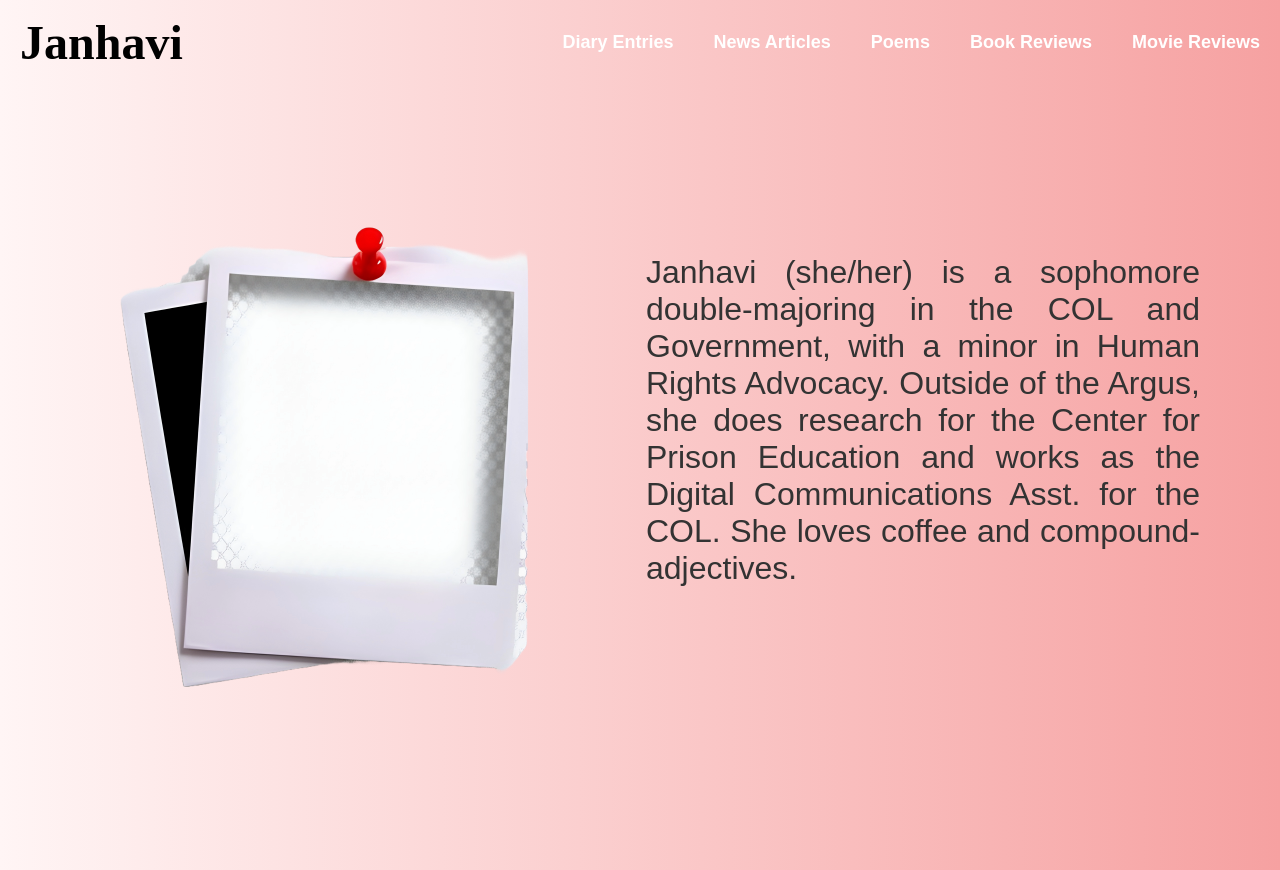
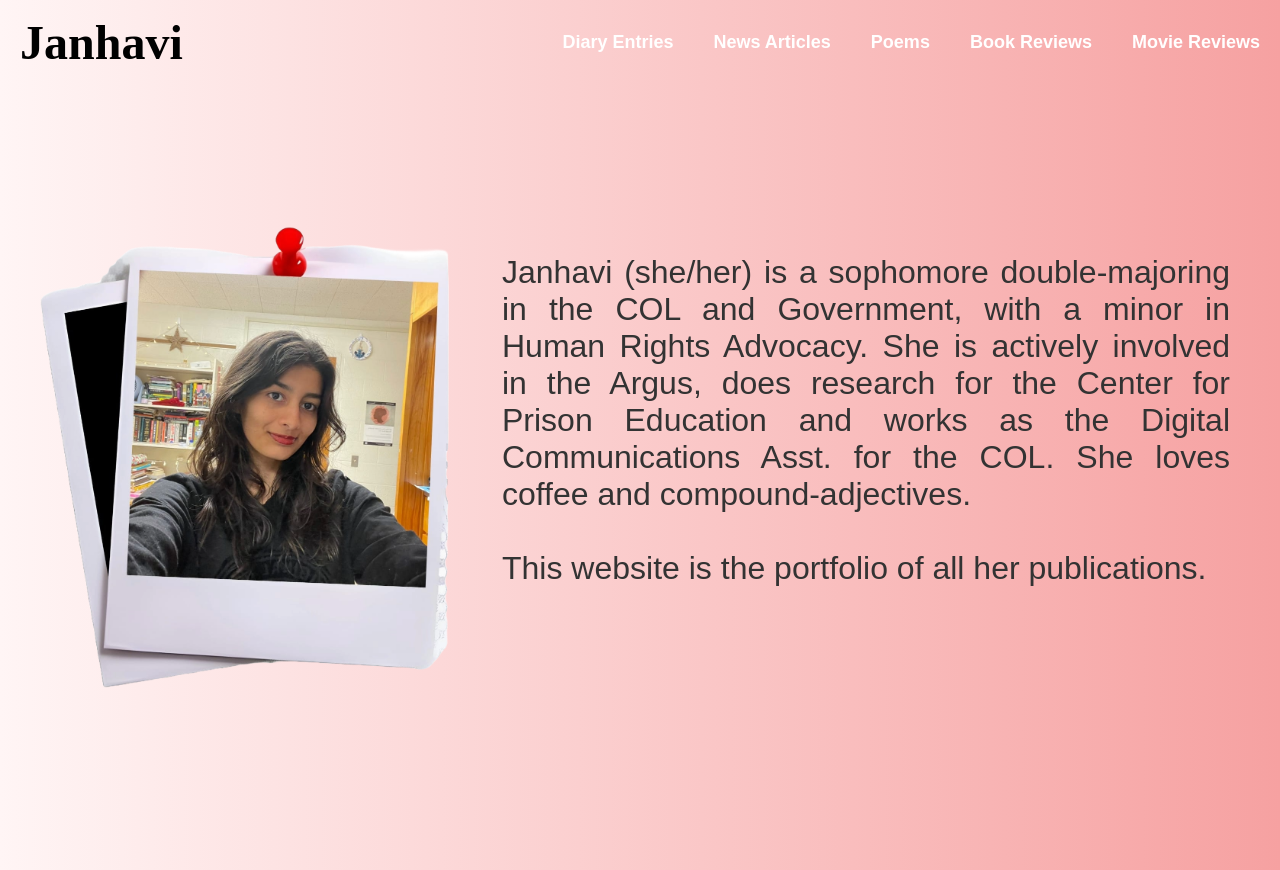
Before and after one commit to n-aggarwal/janhavi-birthday-gift, a Next.js app: page / in a window 1280 px wide. Built offline with nearby package versions, Linux system fonts and the light colour scheme; a web font is replaced by a local one.

Commit message:
intial webpage complete

```diff
--- a/src/app/about/about.module.css
+++ /dev/null
@@ -1,3 +0,0 @@
-body {
-    background-image: linear-gradient(to right, #fff5f5, #f6a1a1);
-}
--- a/src/app/book-reviews/book-reviews.module.css
+++ b/src/app/book-reviews/book-reviews.module.css
@@ -1,8 +1,9 @@
-body {
+:global(body) {
     display: grid;
     place-items: center;
     height: 100vh;
     background-image: linear-gradient(to right, #fff5f5, #f6a1a1);
+    margin-left: auto;
     align-self: center;
 }
 
--- a/src/app/diary-entry/diary-entry.module.css
+++ b/src/app/diary-entry/diary-entry.module.css
@@ -1,4 +1,4 @@
-body {
+:global(body) {
     display: grid;
     place-items: center;
     height: 100vh;
--- a/src/app/movie-reviews/movie-reviews.module.css
+++ b/src/app/movie-reviews/movie-reviews.module.css
@@ -1,6 +1,4 @@
-body {
-    background-image: linear-gradient(to right, #fff5f5, #f6a1a1);
-}body {
+:global(body) {
     display: grid;
     place-items: center;
     height: 100vh;
--- a/src/app/news-articles/news-articles.module.css
+++ b/src/app/news-articles/news-articles.module.css
@@ -1,4 +1,4 @@
-body {
+:global(body) {
     display: grid;
     place-items: center;
     height: 100vh;
--- a/src/app/page.js
+++ b/src/app/page.js
@@ -15,10 +15,13 @@ export default function Home() {
       </main>
       <div className={styles.desc}>
         Janhavi (she/her) is a sophomore double-majoring in the COL and
-        Government, with a minor in Human Rights Advocacy. Outside of the Argus,
-        she does research for the Center for Prison Education and works as the
-        Digital Communications Asst. for the COL. She loves coffee and
-        compound-adjectives.
+        Government, with a minor in Human Rights Advocacy. She is actively
+        involved in the Argus, does research for the Center for Prison Education
+        and works as the Digital Communications Asst. for the COL. She loves
+        coffee and compound-adjectives.
+        <br></br>
+        <br></br>
+        This website is the portfolio of all her publications.
       </div>
     </div>
   );
--- a/src/app/page.module.css
+++ b/src/app/page.module.css
@@ -5,16 +5,13 @@
   grid-template-rows: 20px 1fr 20px;
   align-items: center;
   justify-items: center;
-  min-height: 100svh;
-  padding: 80px;
-  gap: 64px;
+  height: 100vh;
   font-family: var(--font-geist-sans);
 }
 
 .main {
   display: flex;
   flex-direction: column;
-  gap: 32px;
   grid-row-start: 2;
 }
 
@@ -24,5 +21,6 @@
   color: #333;
   text-align: justify;
   margin-top: -100px;
+  margin-right: 50px;
 
 }
--- a/src/app/poems/poems.module.css
+++ b/src/app/poems/poems.module.css
@@ -1,4 +1,4 @@
-body {
+:global(body) {
     display: grid;
     place-items: center;
     height: 100vh;
```
Also changed, not shown: src/app/about/page.js (deleted, +0 -13 lines), public/photo-outline.png.
